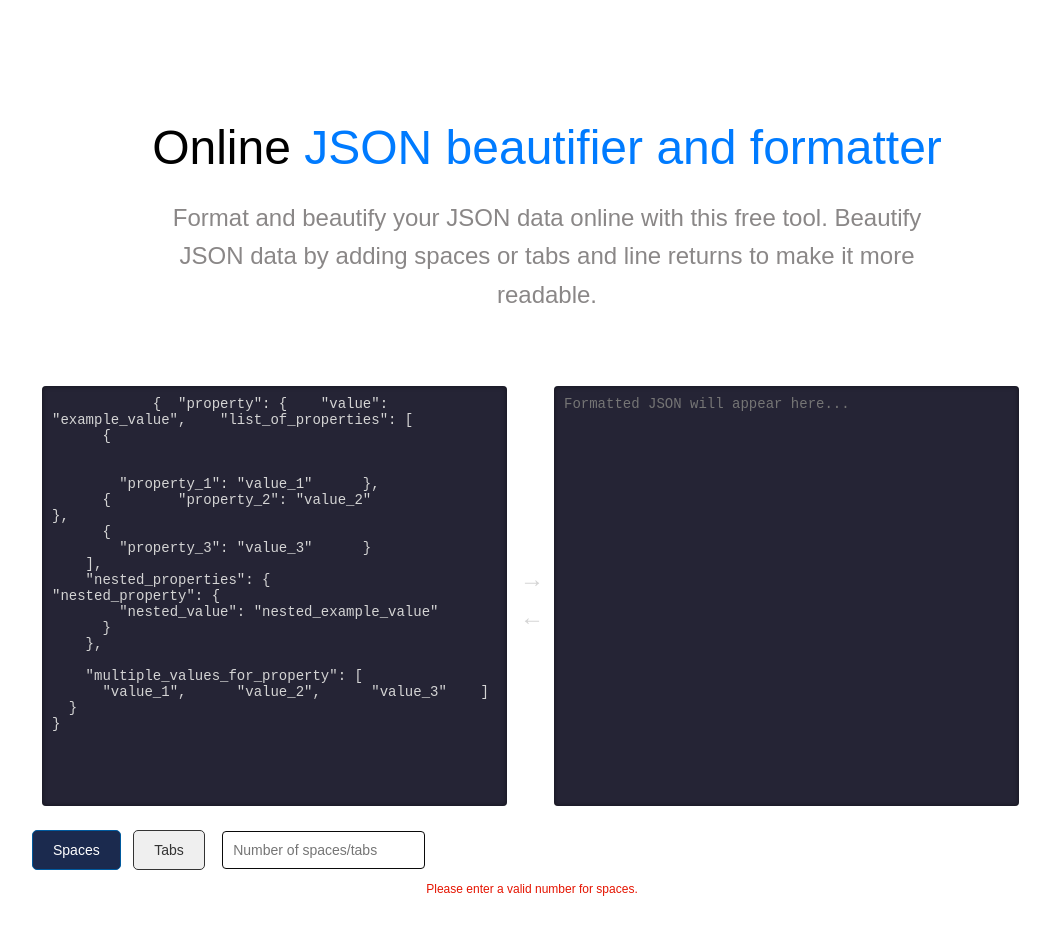
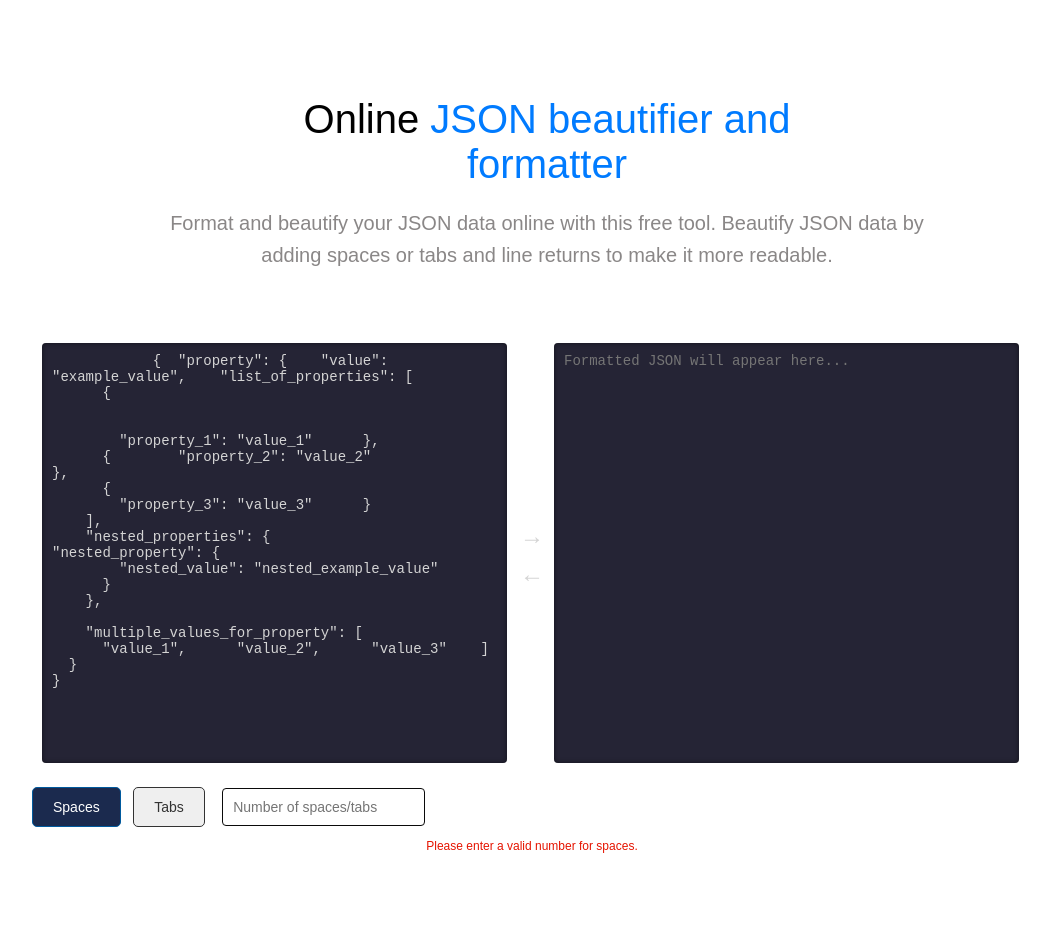
Before and after one commit to sai3173/JSON-beautifier, a plain HTML site: page index.html in a window 1280 px wide. Shown: the whole page, without its empty margins (108-1158 px from the left). Drawn offline with Linux system fonts and the light colour scheme.

Commit message:
json updates

```diff
--- a/index.html
+++ b/index.html
@@ -10,7 +10,7 @@
   <div class="container">
     <div class="text-container">
     <h1 class="display-4 text-center fw-medium">
-      Online <span class="text-primary">JSON beautifier and formatter</span>
+      Online <span class="text-primary">JSON beautifier and <span class="for">formatter</span></span>
     </h1>
     <p class="lead text-center text-gray mb-6 mb-lg-8">
       Format and beautify your JSON data online with this free tool. Beautify JSON data by adding spaces or tabs and line returns to make it more readable.
--- a/styles.css
+++ b/styles.css
@@ -83,15 +83,10 @@ body, html {
 }
 
 /* Center the heading and apply the styles */
-h1 {
-  font-size: 2.5rem; /* Medium-large font size */
-  font-weight: 500; /* Medium font weight */
-  text-align: center; /* Center text */
-  margin-top: 50px; /* Space at the top */
-}
+
 /* Base styling for paragraph */
 p {
-  font-size: 1.25rem; /* Set a default font size */
+  font-size: 20px; /* Set a default font size */
   line-height: 1.6; /* Spacing between lines */
   color: #4b4b4b; /* Gray text color */
   text-align: center; /* Center align the text */
@@ -101,7 +96,7 @@ p {
 /* Styling for large screens */
 @media (min-width: 992px) {
   p {
-    font-size: 1.5rem; /* Increase font size for larger screens */
+    font-size: 20px; /* Increase font size for larger screens */
     margin-bottom: 2rem; /* Increase bottom margin for large screens */
   }
 }
@@ -129,13 +124,15 @@ p {
 .text-primary {
   color: #007bff; /* Blue color for the span */
 }
-
+.for{
+  display: block;
+}
 .fw-medium {
-  font-weight: 500; /* Medium font weight */
+  font-weight: 250; /* Medium font weight */
 }
 
 .display-4 {
-  font-size: 3rem; /* Adjust the heading size to a larger size */
+  font-size: 2.5rem; /* Adjust the heading size to a larger size */
 }
 
 .text-center {
@@ -144,7 +141,7 @@ p {
 .text-container{
   text-align: center;
   margin-left: 10%;
-  width: 80%;
+  width: 50%;
 
 
   padding: 0 15px;
```
